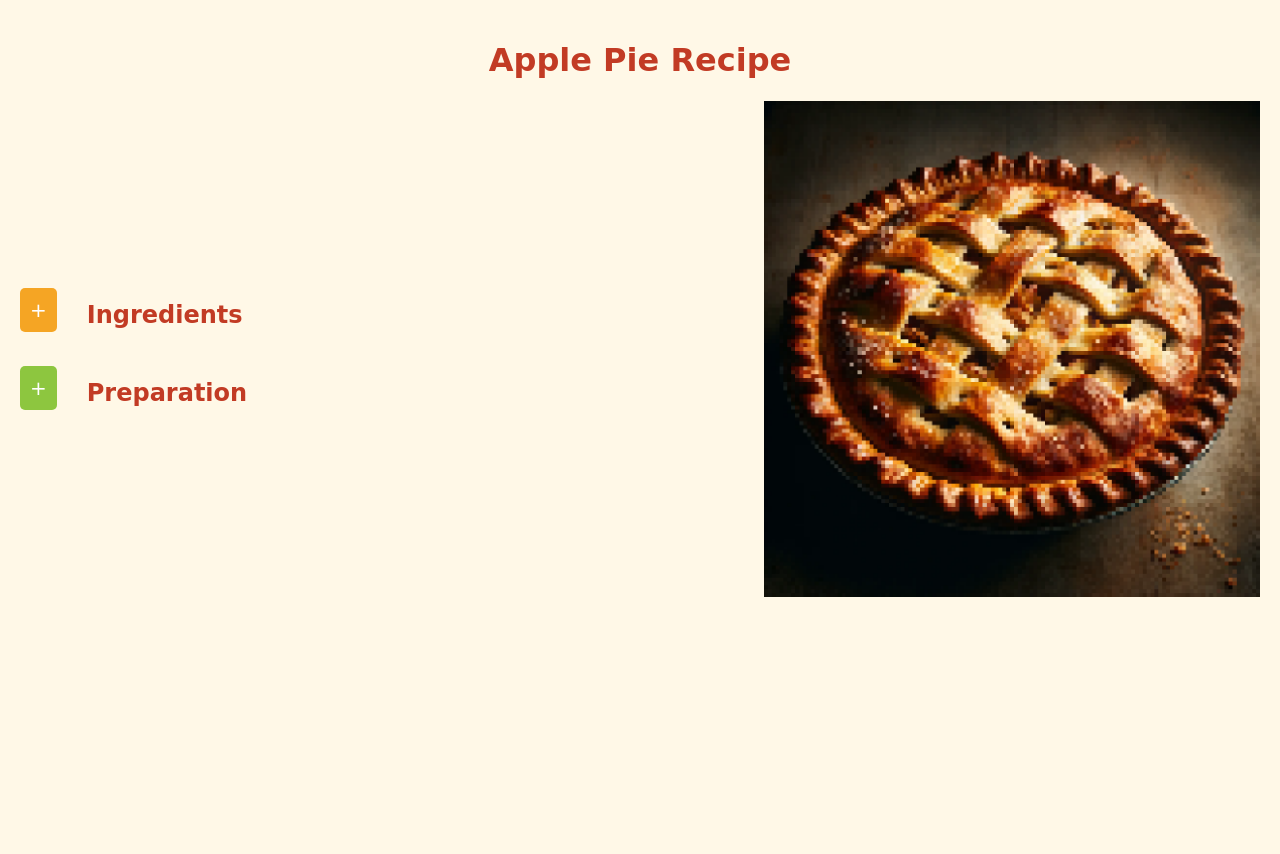
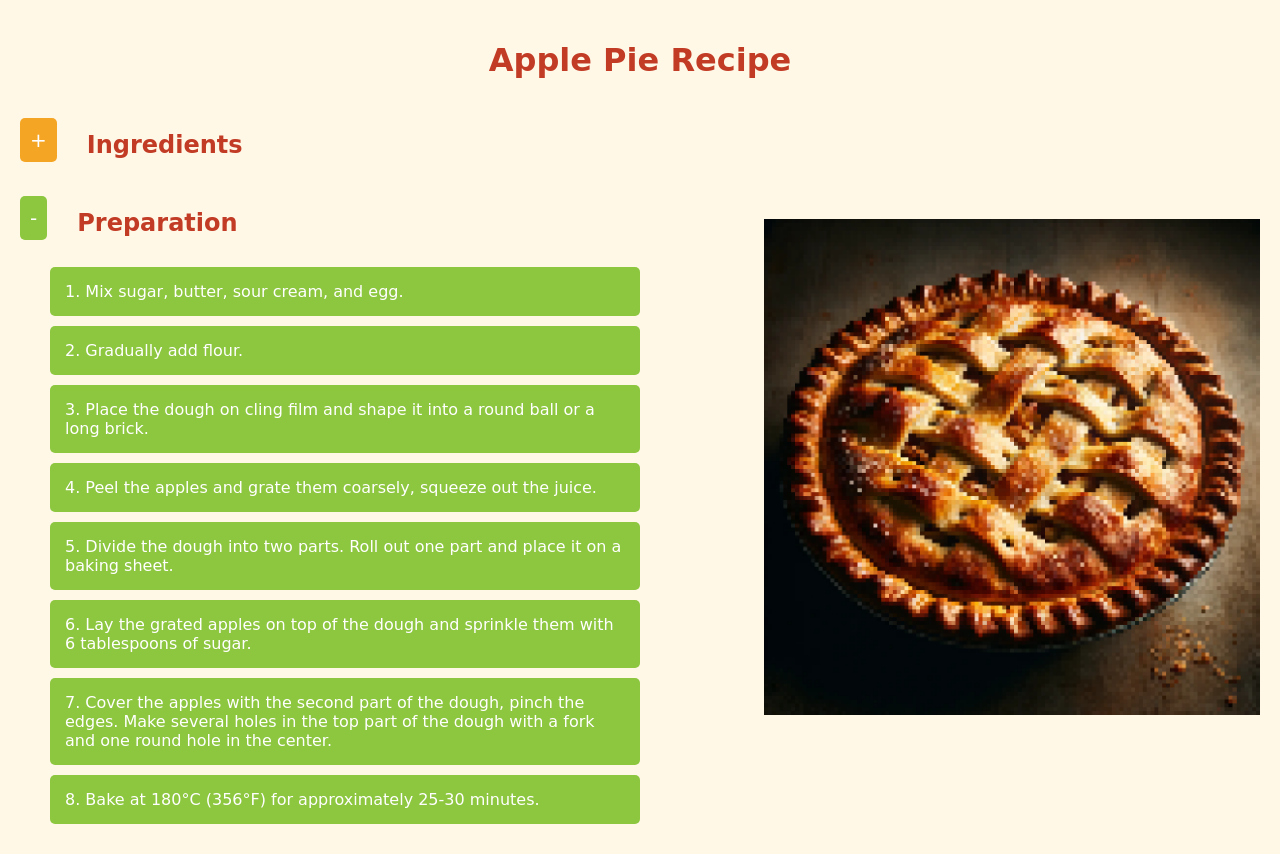
Before and after one commit to HlexNC/kurenkova.github.io, a plain HTML site: page index.html in a window 1280 px wide. Before the commit the page ends 800 px from the top, so only its background shows below. Drawn offline with Linux system fonts and the light colour scheme; a web font is replaced by a local one.

Commit message:
Add onload function to toggle preparation section

```diff
--- a/index.html
+++ b/index.html
@@ -140,6 +140,11 @@
                 btn.textContent = '-';
             }
         }
+
+        window.onload = function() {
+            var preparationButton = document.querySelector('.toggle-button.sushi');
+            toggleSection('preparation', preparationButton);
+        }
     </script>
 </body>
 
```
